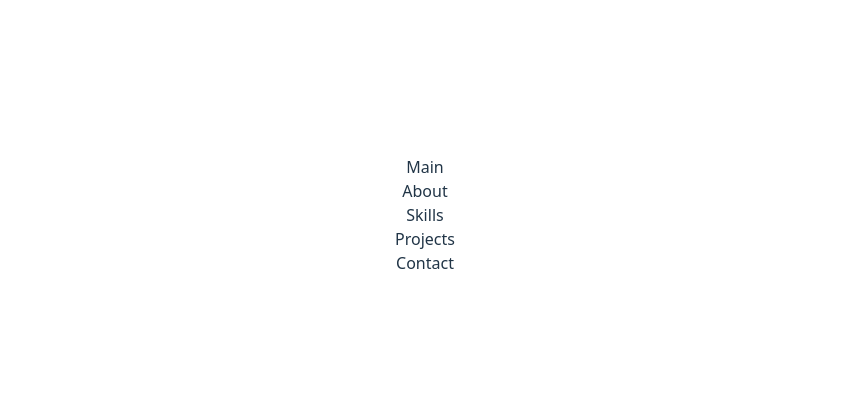
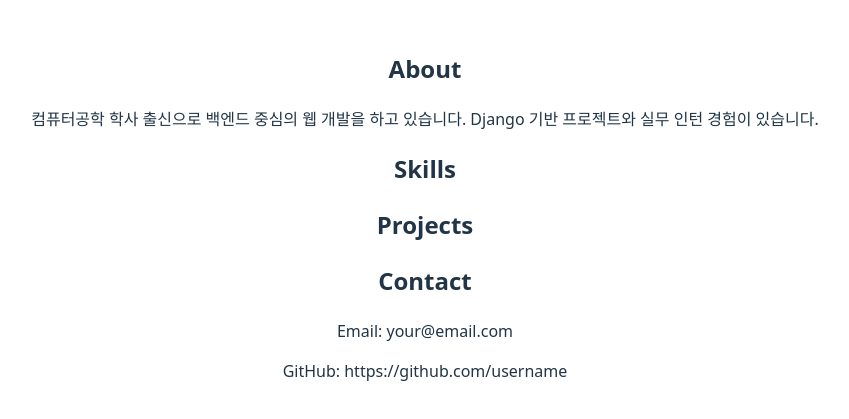
Before and after one commit to minyoung0303/minyoung.github.io, a React (Vite) app: page / in a window 1280 px wide. Shown: the part 185-604 px from the top of the page, without its empty margins (215-1064 px from the left). Built offline with nearby package versions, Linux system fonts and the light colour scheme.

Commit message:
docs: App.jsx 섹션 구조 및 내용 업데이트

```diff
--- a/src/App.jsx
+++ b/src/App.jsx
@@ -6,11 +6,28 @@ import './App.css'
 function App() {
   return (
     <>
-      <section id="main">Main</section>
-      <section id="about">About</section>
-      <section id="skills">Skills</section>
-      <section id="projects">Projects</section>
-      <section id="contact">Contact</section>
+
+      <section id="about">
+        <h2>About</h2>
+        <p>
+          컴퓨터공학 학사 출신으로 백엔드 중심의 웹 개발을 하고 있습니다.
+          Django 기반 프로젝트와 실무 인턴 경험이 있습니다.
+        </p>
+      </section>
+
+      <section id="skills">
+        <h2>Skills</h2>
+      </section>
+
+      <section id="projects">
+        <h2>Projects</h2>
+      </section>
+
+      <section id="contact">
+        <h2>Contact</h2>
+        <p>Email: your@email.com</p>
+        <p>GitHub: https://github.com/username</p>
+      </section>
     </>
   )
 }
```
